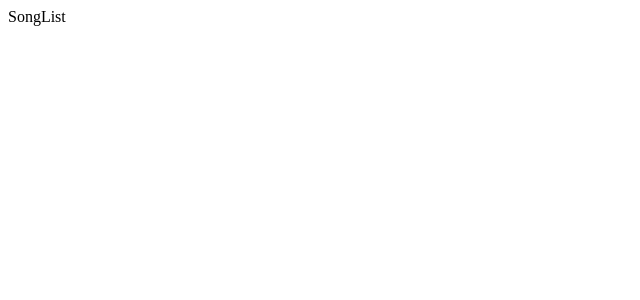
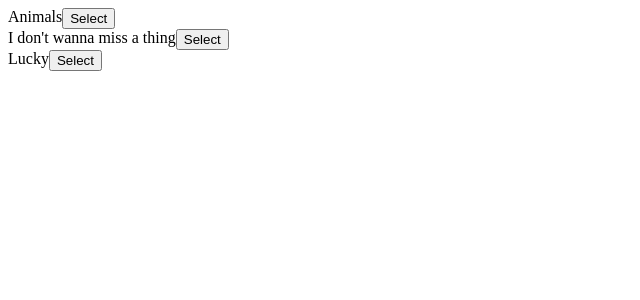
Before and after one commit to AndyPark20/React-Redux, a React (Create React App) app in the folder my-app/: page / in a window 1280 px wide. Shown: the top 300 px of the page, without its empty margins (0-640 px from the left). Built offline with nearby package versions, Linux system fonts and the light colour scheme.

Commit message:
making action creator

```diff
--- a/my-app/src/components/SongList.js
+++ b/my-app/src/components/SongList.js
@@ -1,18 +1,34 @@
 import React, {Component} from 'react';
-import {connect} from 'react-redux'
+import {connect} from 'react-redux';
+
+import './songList.css';
 
  class SongList extends Component{
+
+  renderList(){
+    return this.props.songs.map((song,index)=>{
+      return (
+        <div key={index} className="align">
+          <div>{song.title}</div>
+          <button className="button">Select</button>
+        </div>
+      );
+    })
+  }
+
+
   render(){
+    console.log(this.props.songs)
     return(
-      <div>SongList</div>
+      <div>{this.renderList()}</div>
     )
   }
 }
 
 
 const mapStateToProps=(state)=>{
+  return{songs:state.songs};
 
-  return state;
 }
 
 export default connect(mapStateToProps)(SongList);
--- /dev/null
+++ b/my-app/src/components/songList.css
@@ -0,0 +1,3 @@
+.align{
+  display:flex;
+}
```
